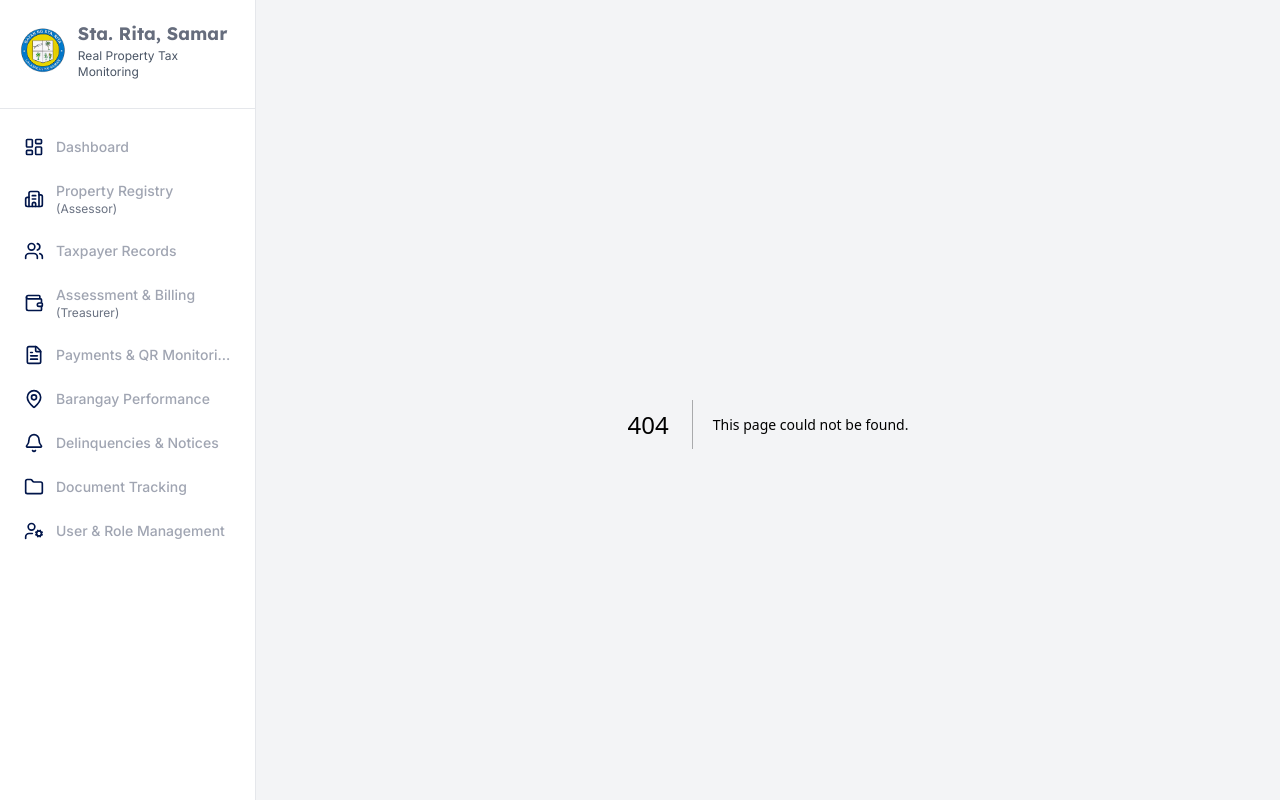
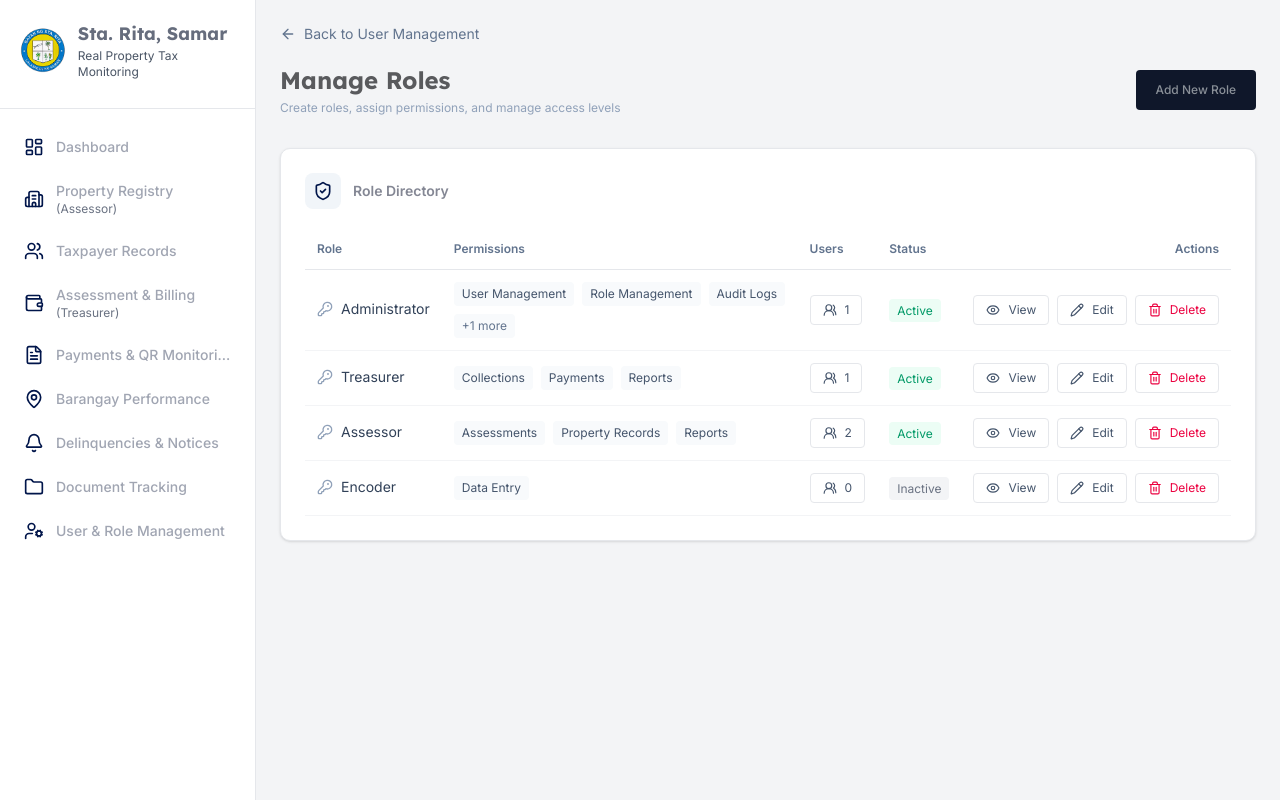
Before and after one commit to panisjr/tax-system, a Next.js app: page /user/manage in a window 1280 px wide. Before the commit this address had no page. Built offline with nearby package versions, Linux system fonts and the light colour scheme.

Commit message:
manage role page finished

```diff
--- /dev/null
+++ b/app/user/manage/page.tsx
@@ -0,0 +1,240 @@
+'use client';
+
+import { useRouter } from 'next/navigation';
+import { Lexend, Inter } from 'next/font/google';
+import {
+  ArrowLeft,
+  ShieldCheck,
+  UsersRound,
+  KeyRound,
+  Pencil,
+  Trash2,
+  Eye,
+} from 'lucide-react';
+
+const lexend = Lexend({ subsets: ['latin'], weight: ['700'] });
+const inter = Inter({ subsets: ['latin'], weight: ['400', '600'] });
+
+// Sample roles data (replace with API/db later)
+const roles = [
+  {
+    name: 'Administrator',
+    status: 'Active',
+    usersCount: 1,
+    permissions: ['User Management', 'Role Management', 'Audit Logs', 'Reports'],
+  },
+  {
+    name: 'Treasurer',
+    status: 'Active',
+    usersCount: 1,
+    permissions: ['Collections', 'Payments', 'Reports'],
+  },
+  {
+    name: 'Assessor',
+    status: 'Active',
+    usersCount: 2,
+    permissions: ['Assessments', 'Property Records', 'Reports'],
+  },
+  {
+    name: 'Encoder',
+    status: 'Inactive',
+    usersCount: 0,
+    permissions: ['Data Entry'],
+  },
+] as const;
+
+export default function ManageRolePage() {
+  const router = useRouter();
+
+  const handleBack = () => router.push('/user'); // adjust if you have a settings/admin route
+  const handleAddRole = () => router.push('/roles/create');
+
+  const handleEditRole = (roleName: string) => {
+    router.push(`/roles/edit?name=${encodeURIComponent(roleName)}`);
+  };
+
+  const handleViewRole = (roleName: string) => {
+    router.push(`/roles/view?name=${encodeURIComponent(roleName)}`);
+  };
+
+  const handleViewRoleUsers = (roleName: string) => {
+    router.push(`/roles/users?role=${encodeURIComponent(roleName)}`);
+  };
+
+  const handleDeleteRole = (roleName: string) => {
+    // Replace with a confirm modal + API call
+    const ok = window.confirm(`Delete role "${roleName}"? This cannot be undone.`);
+    if (!ok) return;
+
+    // TODO: call delete API, then refresh
+    // Example:
+    // await fetch(`/api/roles/${encodeURIComponent(roleName)}`, { method: 'DELETE' })
+  };
+
+  return (
+    <div className="flex">
+      <main className="flex-1">
+        <header className="mb-8">
+          <button
+            type="button"
+            onClick={handleBack}
+            className={`${inter.className} mb-5 inline-flex items-center gap-2 text-sm text-slate-500 transition-colors hover:text-slate-700 cursor-pointer`}
+          >
+            <ArrowLeft className="h-4 w-4" />
+            Back to User Management
+          </button>
+
+          <div className="flex flex-col gap-4 sm:flex-row sm:items-center sm:justify-between">
+            <div>
+              <h1 className={`${lexend.className} text-2xl font-bold text-[#595a5d]`}>
+                Manage Roles
+              </h1>
+              <p className={`${inter.className} mt-1 text-xs text-slate-400`}>
+                Create roles, assign permissions, and manage access levels
+              </p>
+            </div>
+
+            <button
+              type="button"
+              onClick={handleAddRole}
+              className={`${inter.className} h-10 rounded bg-[#0F172A] px-5 text-xs font-medium text-[#8A9098] transition-colors hover:bg-slate-800 cursor-pointer`}
+            >
+              Add New Role
+            </button>
+          </div>
+        </header>
+
+        <section className="rounded-lg border border-gray-200 bg-white p-6 shadow-sm">
+          <div className="mb-5 flex items-center gap-3">
+            <div className="rounded-md bg-slate-100 p-2">
+              <ShieldCheck className="h-5 w-5 text-[#00154A]" />
+            </div>
+            <h2 className={`${inter.className} text-sm font-semibold text-[#848794]`}>
+              Role Directory
+            </h2>
+          </div>
+
+          <div className="overflow-x-auto">
+            <table className="w-full min-w-155 border-collapse">
+              <thead>
+                <tr className="border-b border-gray-200">
+                  <th
+                    className={`${inter.className} px-3 py-3 text-left text-xs font-semibold text-slate-500`}
+                  >
+                    Role
+                  </th>
+                  <th
+                    className={`${inter.className} px-3 py-3 text-left text-xs font-semibold text-slate-500`}
+                  >
+                    Permissions
+                  </th>
+                  <th
+                    className={`${inter.className} px-3 py-3 text-left text-xs font-semibold text-slate-500`}
+                  >
+                    Users
+                  </th>
+                  <th
+                    className={`${inter.className} px-3 py-3 text-left text-xs font-semibold text-slate-500`}
+                  >
+                    Status
+                  </th>
+                  <th
+                    className={`${inter.className} px-3 py-3 text-right text-xs font-semibold text-slate-500`}
+                  >
+                    Actions
+                  </th>
+                </tr>
+              </thead>
+
+              <tbody>
+                {roles.map((role) => (
+                  <tr key={role.name} className="border-b border-gray-100">
+                    <td className={`${inter.className} px-3 py-3 text-sm text-slate-700`}>
+                      <div className="inline-flex items-center gap-2">
+                        <KeyRound className="h-4 w-4 text-slate-400" />
+                        {role.name}
+                      </div>
+                    </td>
+
+                    <td className={`${inter.className} px-3 py-3 text-sm text-slate-600`}>
+                      <div className="flex flex-wrap gap-2">
+                        {role.permissions.slice(0, 3).map((p) => (
+                          <span
+                            key={p}
+                            className="rounded bg-slate-50 px-2 py-1 text-xs text-slate-600"
+                          >
+                            {p}
+                          </span>
+                        ))}
+                        {role.permissions.length > 3 && (
+                          <span className="rounded bg-slate-50 px-2 py-1 text-xs text-slate-500">
+                            +{role.permissions.length - 3} more
+                          </span>
+                        )}
+                      </div>
+                    </td>
+
+                    <td className={`${inter.className} px-3 py-3 text-sm text-slate-600`}>
+                      <button
+                        type="button"
+                        onClick={() => handleViewRoleUsers(role.name)}
+                        className="inline-flex items-center gap-2 rounded border border-gray-200 px-3 py-1.5 text-xs text-slate-600 transition-colors hover:bg-gray-50 cursor-pointer"
+                        title="View users with this role"
+                      >
+                        <UsersRound className="h-3.5 w-3.5" />
+                        {role.usersCount}
+                      </button>
+                    </td>
+
+                    <td className={`${inter.className} px-3 py-3 text-sm`}>
+                      <span
+                        className={`rounded px-2 py-1 text-xs ${
+                          role.status === 'Active'
+                            ? 'bg-emerald-50 text-emerald-600'
+                            : 'bg-gray-100 text-gray-500'
+                        }`}
+                      >
+                        {role.status}
+                      </span>
+                    </td>
+
+                    <td className="px-3 py-3">
+                      <div className="flex justify-end gap-2">
+                        <button
+                          type="button"
+                          onClick={() => handleViewRole(role.name)}
+                          className={`${inter.className} inline-flex items-center gap-2 rounded border border-gray-200 px-3 py-1.5 text-xs text-slate-600 transition-colors hover:bg-gray-50 cursor-pointer`}
+                        >
+                          <Eye className="h-3.5 w-3.5" />
+                          View
+                        </button>
+
+                        <button
+                          type="button"
+                          onClick={() => handleEditRole(role.name)}
+                          className={`${inter.className} inline-flex items-center gap-2 rounded border border-gray-200 px-3 py-1.5 text-xs text-slate-600 transition-colors hover:bg-gray-50 cursor-pointer`}
+                        >
+                          <Pencil className="h-3.5 w-3.5" />
+                          Edit
+                        </button>
+
+                        <button
+                          type="button"
+                          onClick={() => handleDeleteRole(role.name)}
+                          className={`${inter.className} inline-flex items-center gap-2 rounded border border-gray-200 px-3 py-1.5 text-xs text-rose-600 transition-colors hover:bg-rose-50 cursor-pointer`}
+                        >
+                          <Trash2 className="h-3.5 w-3.5" />
+                          Delete
+                        </button>
+                      </div>
+                    </td>
+                  </tr>
+                ))}
+              </tbody>
+            </table>
+          </div>
+        </section>
+      </main>
+    </div>
+  );
+}
--- a/app/user/page.tsx
+++ b/app/user/page.tsx
@@ -50,6 +50,7 @@ export default function UserRoleManagementPage() {
 						title='Role Management'
 						description='Define roles and access permissions per module'
 						buttonText='Manage Roles'
+						onButtonClick={() => router.push('/user/manage')}
 					/>
 					<RegistryCard
 						icon={KeyRound}
```
